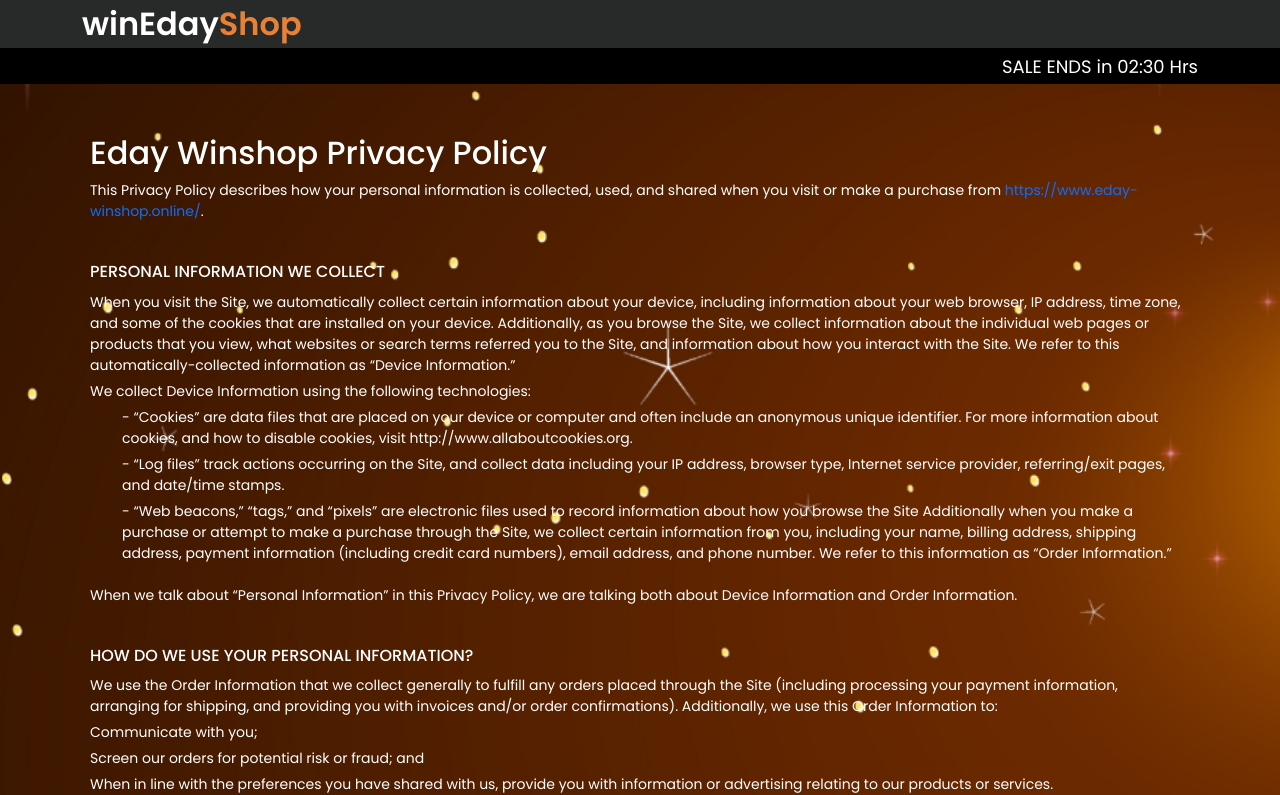
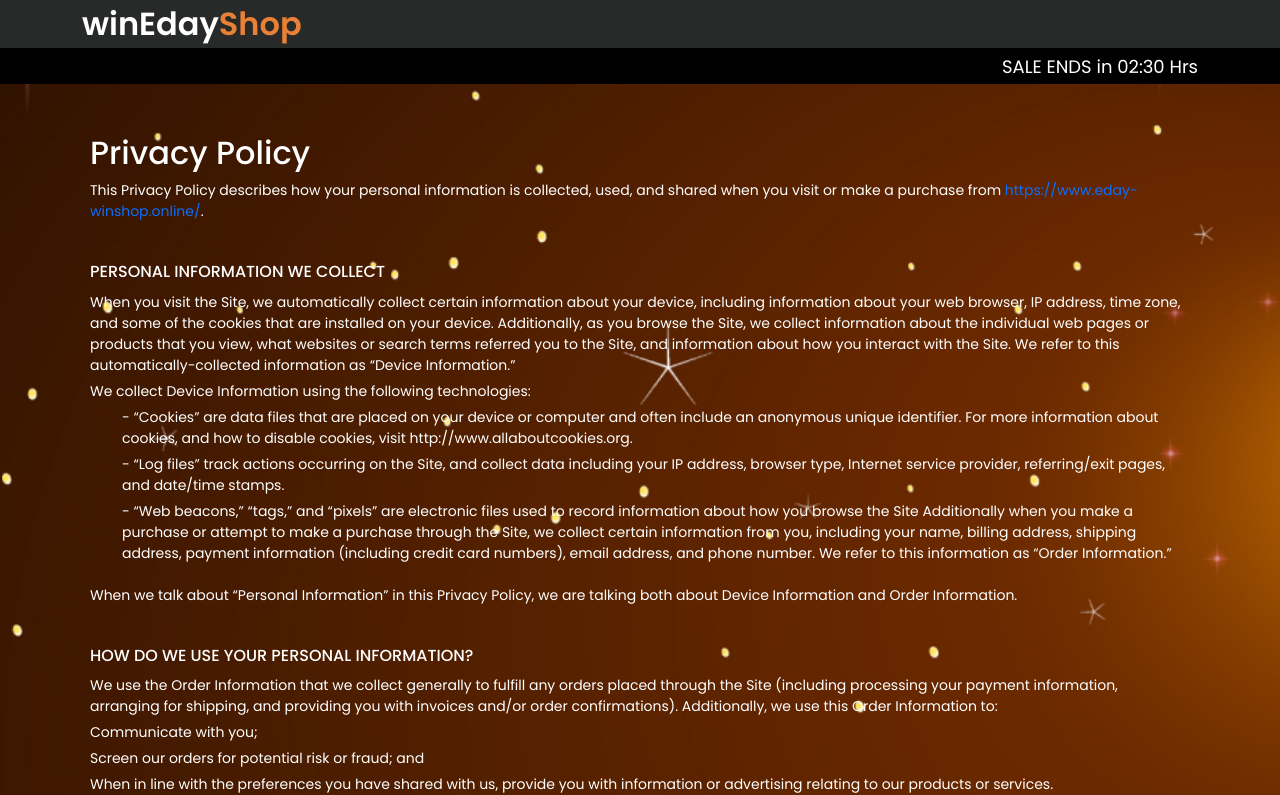
Before and after one commit to Vandan15/e-win-day, a Next.js app: page /privacy-policy in a window 1280 px wide. Shown: the top 795 px of the page. Built offline with nearby package versions, Linux system fonts and the light colour scheme.

Commit message:
change title

```diff
--- a/pages/privacy-policy.js
+++ b/pages/privacy-policy.js
@@ -7,7 +7,7 @@
     <>
     <Header/>
     <div className='dynamic-wrapper container'>
-      <h2>Eday Winshop Privacy Policy</h2>
+      <h2>Privacy Policy</h2>
       <p>This Privacy Policy describes how your personal information is collected, used, and shared when you visit or make a purchase from <a href='https://www.eday-winshop.online/'>https://www.eday-winshop.online/</a>.</p>
 
       <h3>PERSONAL INFORMATION WE COLLECT</h3>
```
